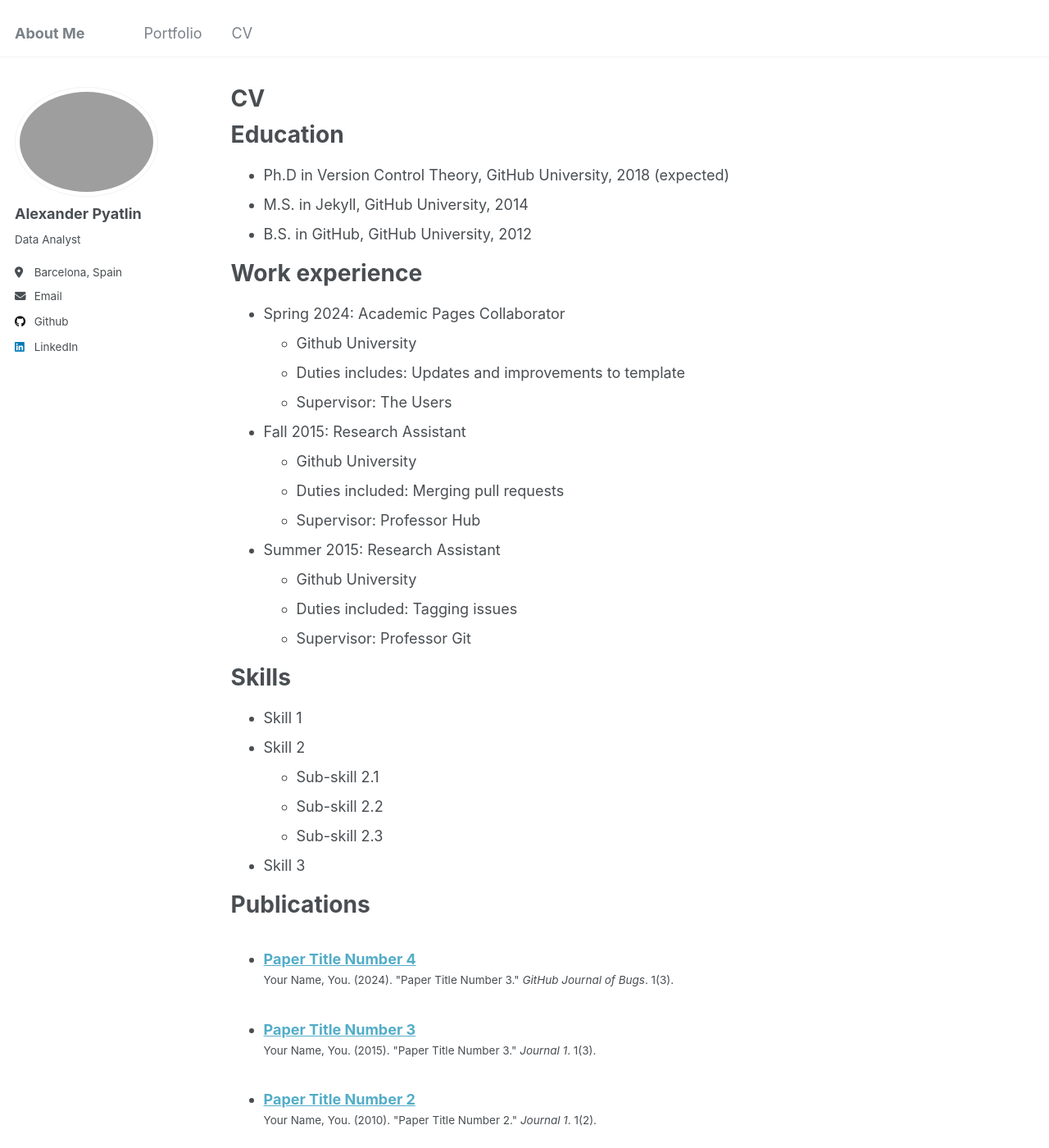
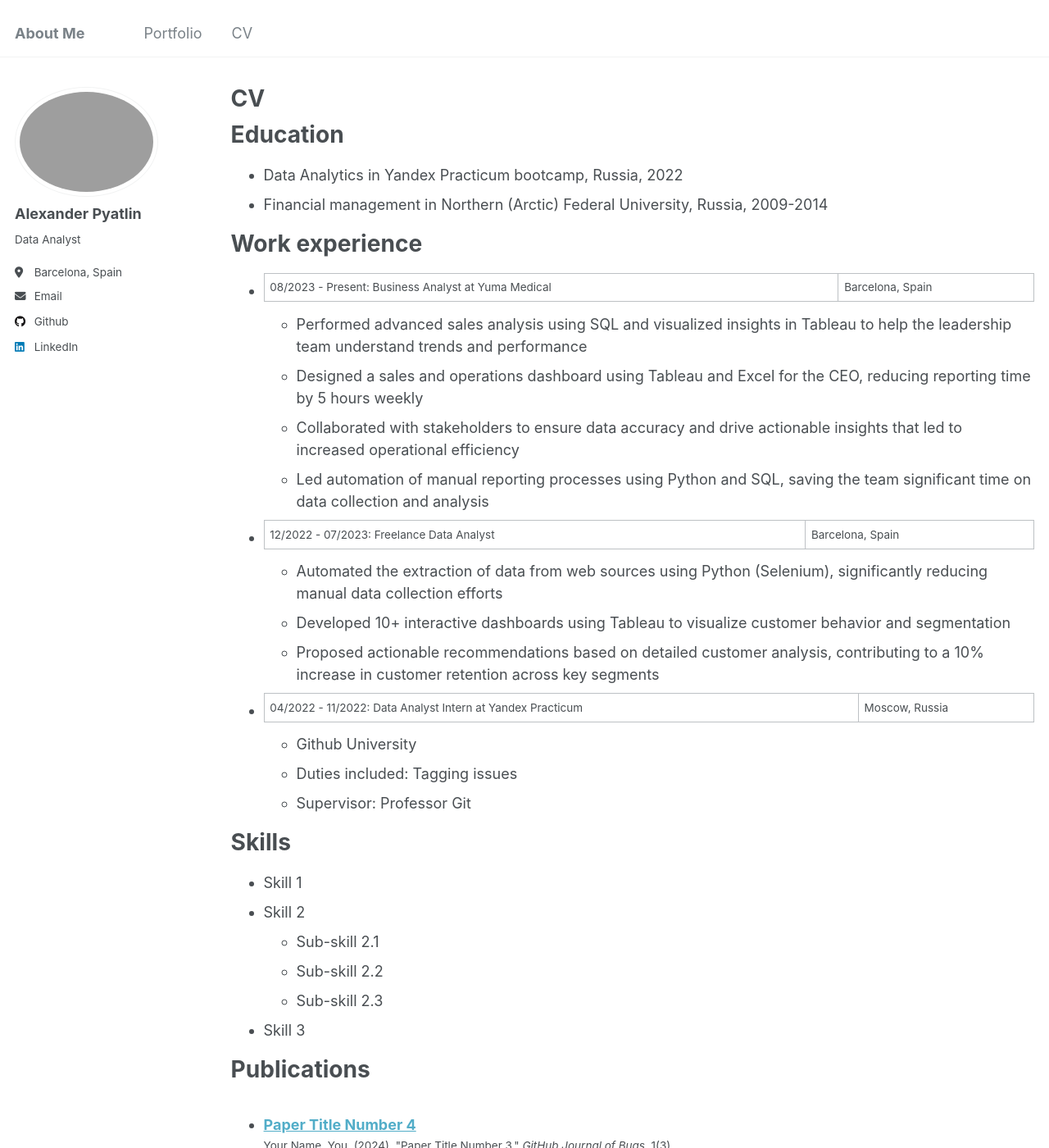
Before and after one commit to AlexPyatlin/alexpyatlin.github.io, a Jekyll site: the page built from _pages/cv.md, in a window 1280 px wide and 1400 px high. Shown: the whole window at 82% size. Built offline with Jekyll 4.4.1, drawn with Linux system fonts in a browser that asks for light colours.

Commit message:
Update cv.md

```diff
--- a/_pages/cv.md
+++ b/_pages/cv.md
@@ -11,23 +11,30 @@ redirect_from:
 
 Education
 ======
-* Ph.D in Version Control Theory, GitHub University, 2018 (expected)
-* M.S. in Jekyll, GitHub University, 2014
-* B.S. in GitHub, GitHub University, 2012
+* Data Analytics in Yandex Practicum bootcamp, Russia, 2022
+* Financial management in Northern (Arctic) Federal University, Russia, 2009-2014
 
 Work experience
 ======
-* Spring 2024: Academic Pages Collaborator
-  * Github University
-  * Duties includes: Updates and improvements to template
-  * Supervisor: The Users
+* 08/2023 - Present: Business Analyst at Yuma Medical | Barcelona, Spain
+  * Performed advanced sales analysis using SQL and visualized insights in Tableau to
+    help the leadership team understand trends and performance
+  * Designed a sales and operations dashboard using Tableau and Excel for the CEO,
+reducing reporting time by 5 hours weekly
+  * Collaborated with stakeholders to ensure data accuracy and drive actionable insights
+that led to increased operational efficiency
+  * Led automation of manual reporting processes using Python and SQL, saving the team
+significant time on data collection and analysis
 
-* Fall 2015: Research Assistant
-  * Github University
-  * Duties included: Merging pull requests
-  * Supervisor: Professor Hub
+* 12/2022 - 07/2023: Freelance Data Analyst | Barcelona, Spain
+  * Automated the extraction of data from web sources using Python (Selenium),
+significantly reducing manual data collection efforts
+  * Developed 10+ interactive dashboards using Tableau to visualize customer behavior
+and segmentation
+  * Proposed actionable recommendations based on detailed customer analysis,
+contributing to a 10% increase in customer retention across key segments
 
-* Summer 2015: Research Assistant
+* 04/2022 - 11/2022: Data Analyst Intern at Yandex Practicum | Moscow, Russia
   * Github University
   * Duties included: Tagging issues
   * Supervisor: Professor Git
```
